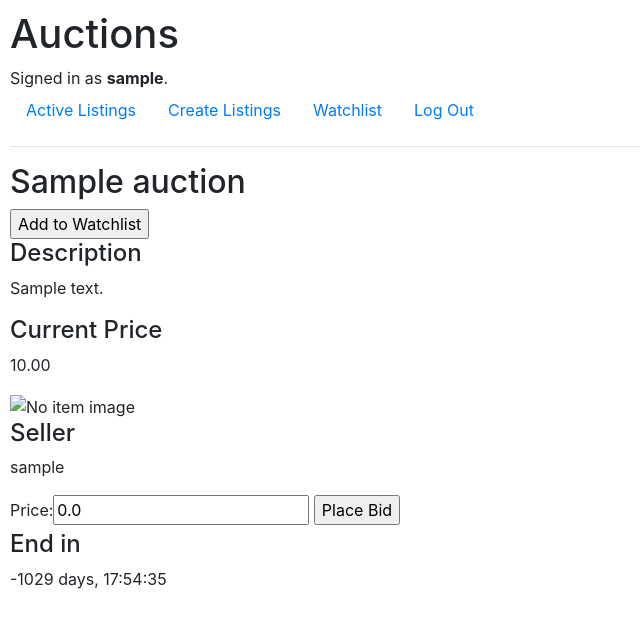
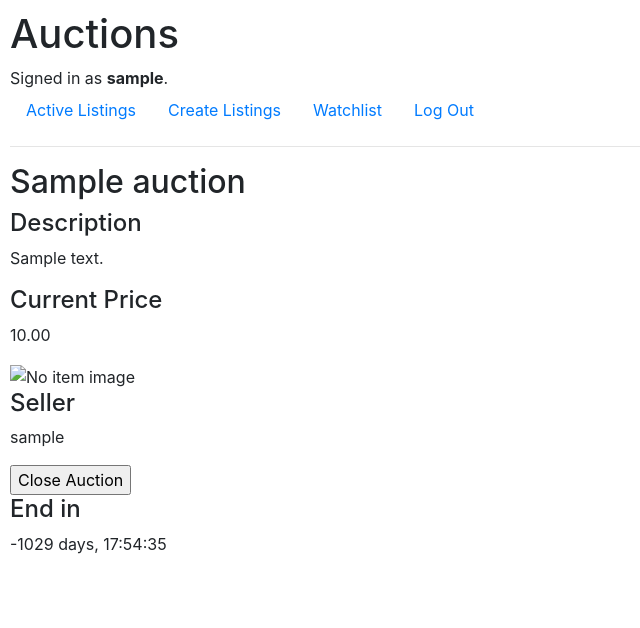
Before and after one commit to juste-sebastien/commerce, a Django app: page /listings/1 in a window 1280 px wide. Shown: the top 628 px of the page, without its empty margins (0-640 px from the left). Run offline with Django 3.2, Linux system fonts and the light colour scheme; the first user in the database is signed in; tables that the repository leaves empty hold one stand-in row (Sample ...); some libraries are stand-ins or nearby versions.

Commit message:
fixing watchlist bug / remaining_time bug / start close_function

```diff
--- a/auctions/models.py
+++ b/auctions/models.py
@@ -51,6 +51,7 @@ class Auction(models.Model):
     )
     price = models.DecimalField(max_digits=12, decimal_places=2, default=0.0)
     status = models.BooleanField(default=True)
+    remaining = models.CharField(max_length=200, blank=True)
 
     def __str__(self):
         return f"{self.id}: {self.title} by {self.user}"
@@ -59,9 +60,12 @@ class Auction(models.Model):
         end = current + timedelta(days=duration)
         return end
 
-    def get_remaining_time(self, current):
-        remaining = self.get_end_date(self.creation_date, self.duration) - current
-        return remaining
+    def update_remaining_time(self, current):
+        time = self.get_end_date(self.creation_date, self.duration) - current
+        if time < timedelta():
+            self.status = False
+        self.remaining = str(time)[:-7]
+        return self.remaining
 
 
 class Bid(models.Model):
--- a/auctions/templates/auctions/current_listing.html
+++ b/auctions/templates/auctions/current_listing.html
@@ -6,7 +6,7 @@
     {% endif %}
     <div>
         <h2>{{ auction.title }}</h2>
-        {% if user in users and user.id != auction.user %}
+        {% if user in users and user.id != auction.user.id %}
             <form method="POST">
                 {% csrf_token %}
                 <input type="submit" name="watch" value="{{ watchlist_text }}" />
@@ -19,19 +19,19 @@
         <img scr="{{ image }}" alt="No item image" />
         <h4>Seller</h4>
         <p>{{ auction.user }}</p>
-        {% if user in users and user.id != auction.user %}
+        {% if user in users and user.id != auction.user.id %}
             <form method="POST">
                 {% csrf_token %}
                 {{ bid_form }}
                 <input type="submit" name="bid" value="Place Bid" />
             </form>
-        {% elif user.id == auction.user %}
+        {% elif user.id == auction.user.id %}
             <form action="{% url 'close_listing' auction.id %}" method="POST">
                 {% csrf_token %}
                 <input type="submit" name="close" value="Close Auction" />
             </form>
         {% endif %}
         <h4>End in</h4>
-        <p>{{ remaining_time }}</p>
+        <p>{{ auction.remaining }}</p>
     </div>
 {% endblock %}
--- a/auctions/templates/auctions/index.html
+++ b/auctions/templates/auctions/index.html
@@ -4,6 +4,7 @@
     <h2>Active Listings</h2>
     <section>
         {% for listing in listings %}
+            {% if listing.status %}
                 <article>
                     <img src="{{ listing.image }}" alt="no article image" />
                     <div>
@@ -19,6 +20,7 @@
                         <p>{{ listing.price }}</p>
                     </div>
                 </article>
+            {% endif %}
         {% empty %}
             <article>
                 <p>No article yet. <a href="{% url 'listings_create' %}">Add</a> new one </p>
--- a/auctions/urls.py
+++ b/auctions/urls.py
@@ -9,6 +9,6 @@ urlpatterns = [
     path("register", views.register, name="register"),
     path("listings/create", views.create, name="listings_create"),
     path("listings/<int:listing_id>", views.get_listing, name="listing_view"),
-    path("listings/<int:auction_id>", views.close_auction, name="close_listing"),
+    path("listings/<int:auction_id>/close", views.close_auction, name="close_listing"),
     path("watchlist/", views.watchlist, name="watchlist"),
 ]
--- a/auctions/views.py
+++ b/auctions/views.py
@@ -13,6 +13,8 @@ from .forms import *
 
 
 def index(request):
+    for auction in Auction.objects.all():
+        update_auction_time(auction)
     return render(
         request,
         "auctions/index.html",
@@ -101,6 +103,7 @@ def create(request):
 def get_listing(request, listing_id):
     bid_form = BidForm()
     auction = Auction.objects.get(pk=listing_id)
+    update_auction_time(auction)
 
     try:
         user = User.objects.get(username=request.user)
@@ -109,11 +112,10 @@ def get_listing(request, listing_id):
         button_text = ""
     else:
         if is_in_watchlist(auction, user):
+            button_text = "Remove from Watchlist"
+        else:
             button_text = "Add to Watchlist"
-        else:
-            button_text = "Remove from Watchlist"
 
-    remaining_time = str(auction.get_remaining_time(timezone.now()))[:-7]
     message = True
 
     if request.method == "POST":
@@ -121,6 +123,7 @@ def get_listing(request, listing_id):
             message = is_valid_bid(request, auction)
         else:
             button_text, message = modify_watchlist(auction, user)
+
     return render(
         request,
         "auctions/current_listing.html",
@@ -128,7 +131,6 @@ def get_listing(request, listing_id):
             "auction": auction,
             "user": user,
             "users": User.objects.all(),
-            "remaining_time": remaining_time,
             "bid_form": bid_form,
             "message": message,
             "watchlist_text": button_text,
@@ -162,19 +164,27 @@ def modify_watchlist(auction, user):
     elif not statement:
         user.watchlist.add(auction)
         user.save()
-        return "Delete from Watchlist", True
+        return "Remove from Watchlist", True
     return "Error! Reload page", False
 
 
 @login_required
 def watchlist(request):
     user = User.objects.get(username=request.user)
+    for auction in user.watchlist.all():
+        update_auction_time(auction)
     return render(request, "auctions/watchlist.html", {
         "watchlist": user.watchlist.all(),
         "username": user.username.capitalize(),
     })
 
 
+def update_auction_time(auction):
+    auction.update_remaining_time(timezone.now())
+    auction.save()
+
+
 @login_required
-def close_auction(request):
-    print(request.POST)
+def close_auction(request, auction_id):
+    auction = Auction.objects.get(id=auction_id)
+    auction.status = False
```
Also changed, not shown: auctions/templates/auctions/watchlist.html (+5 -4 lines). Lines whose indentation alone changed are shown as unchanged.
